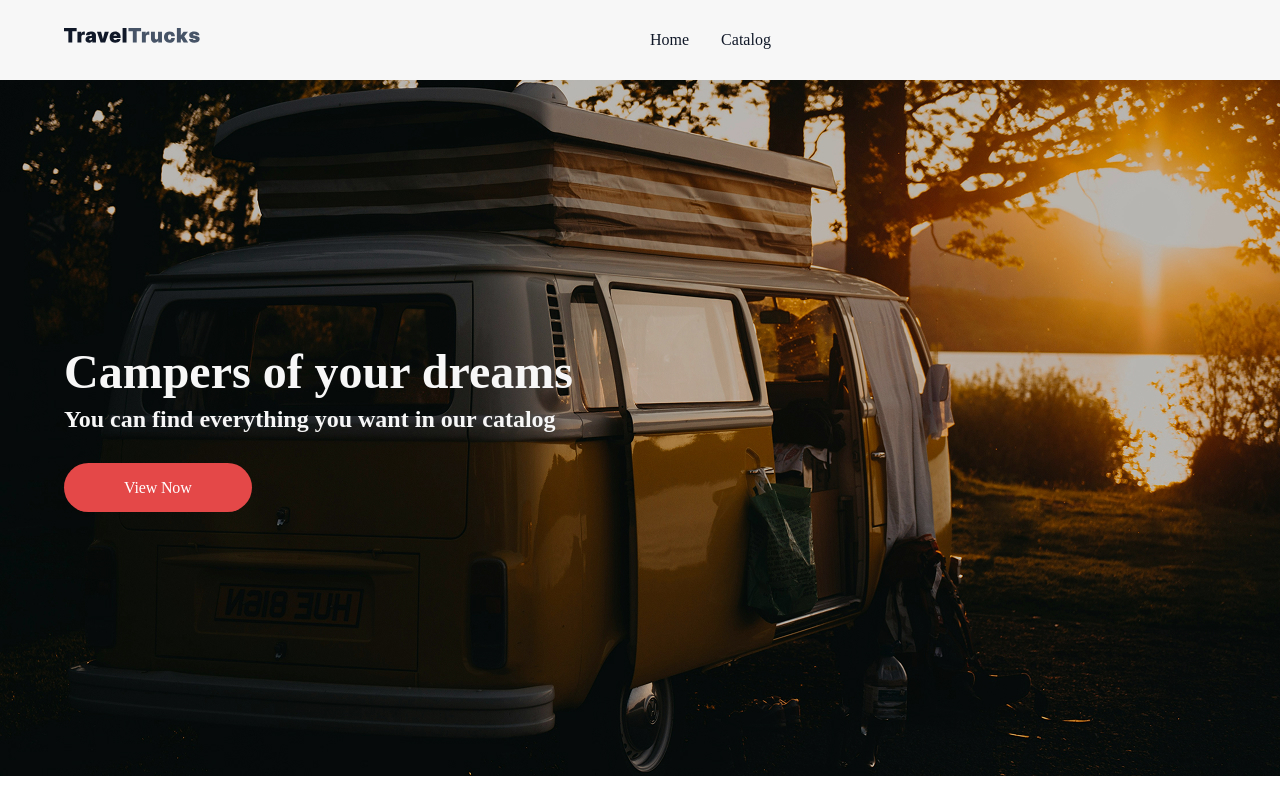
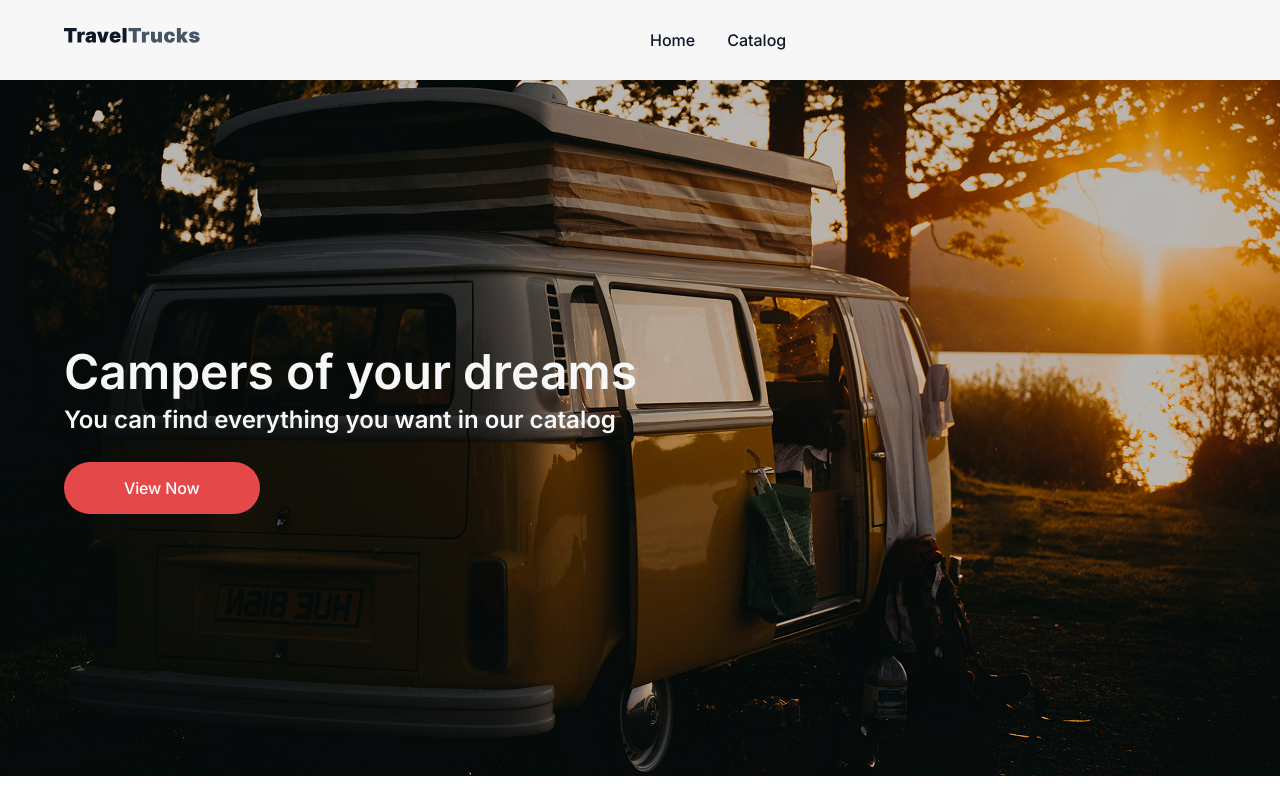
Before and after one commit to AnnaYarmolenko/campers-project, a Next.js app: page / in a window 1280 px wide. Shown: the top 800 px of the page. Built offline with nearby package versions, Linux system fonts and the light colour scheme; a small style sheet from the web is missing.

Commit message:
Fix: move font variable to html element

```diff
--- a/app/layout.tsx
+++ b/app/layout.tsx
@@ -22,8 +22,8 @@ export default function RootLayout({
   children: React.ReactNode;
 }) {
   return (
-    <html lang="en">
-      <body className={inter.variable}>
+    <html lang="en" className={inter.variable}>
+      <body>
         <Header />
         <main className="container">{children}</main>
       </body>
```
